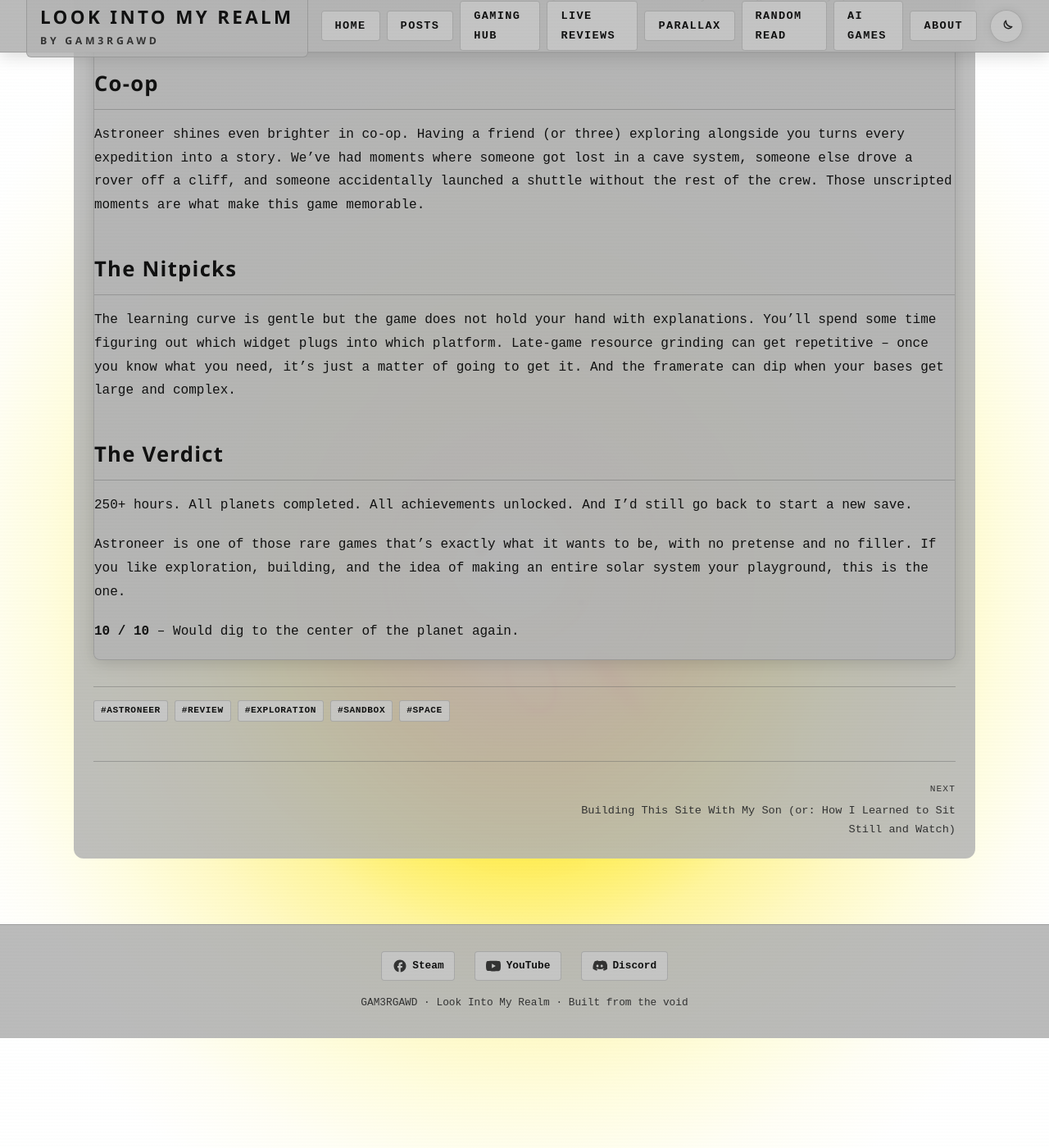
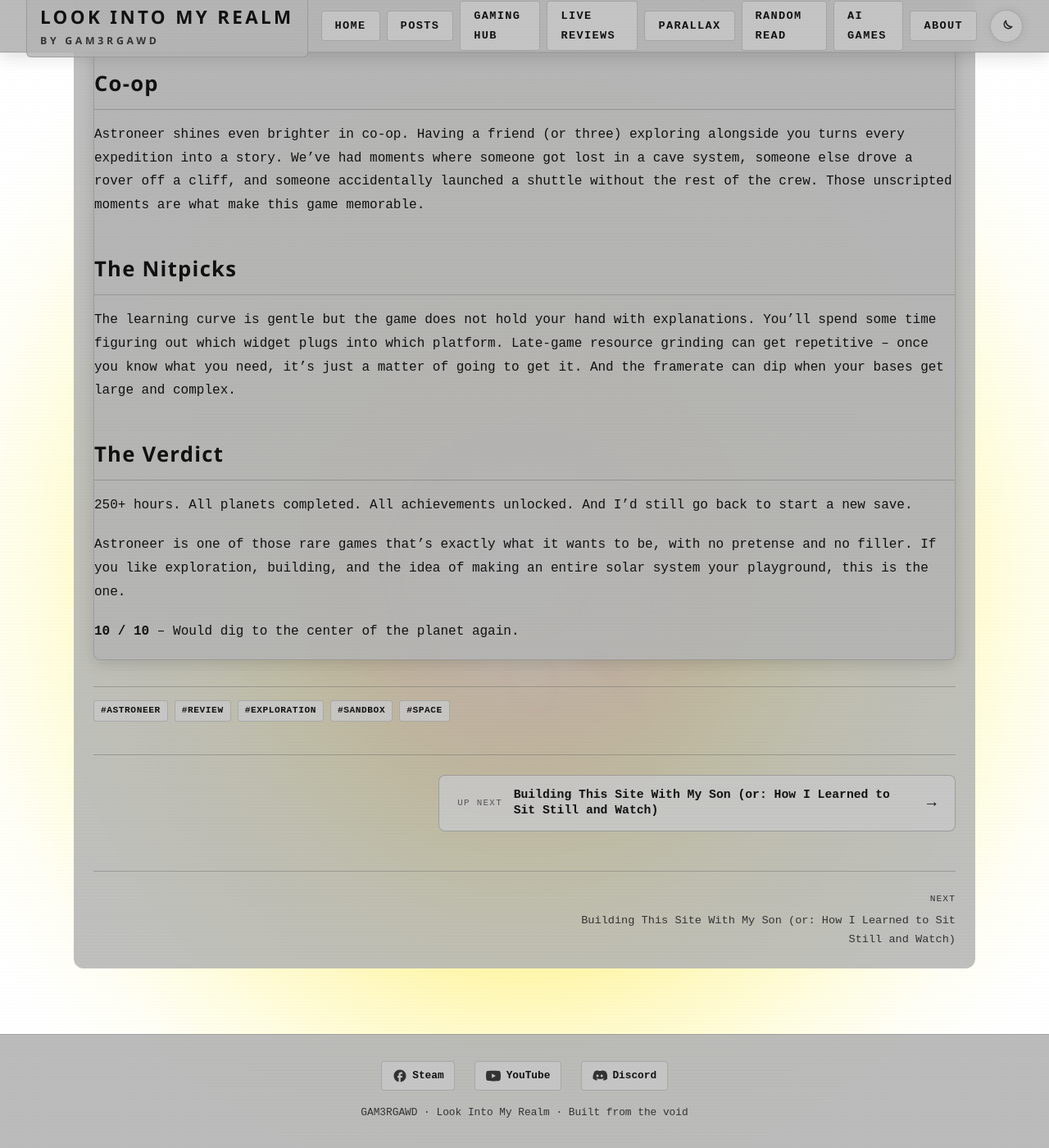
Before and after one commit to vitalnexus/blog, a Jekyll site: the page built from _posts/2026-02-20-astroneer-review.md, in a window 1280 px wide and 1400 px high, scrolled down 907 px. Shown: the whole window at 82% size. Built offline with Jekyll 4.4.1, drawn with Linux system fonts in a browser that asks for light colours.

Commit message:
refactor: add AI content category and enhance post navigation with "Read Next" feature

```diff
--- a/_config.yml
+++ b/_config.yml
@@ -52,3 +52,4 @@ category_list:
   - technology
   - gaming
   - space-travel
+  - ai-content
--- a/_layouts/post.html
+++ b/_layouts/post.html
@@ -26,6 +26,16 @@ layout: default
       {% endfor %}
     </div>
     {% endif %}
+
+    {% if page.next.url %}
+    <div class="read-next-wrap">
+      <a href="{{ page.next.url | relative_url }}" class="read-next-btn">
+        <span class="read-next-label">Up next</span>
+        <span class="read-next-title">{{ page.next.title }}</span>
+        <span class="read-next-arrow">&rarr;</span>
+      </a>
+    </div>
+    {% endif %}
   </article>
 
   <nav class="post-nav">
--- a/assets/css/style.css
+++ b/assets/css/style.css
@@ -1492,6 +1492,90 @@ img { max-width: 100%; height: auto; }
   gap: 1rem;
 }
 
+/* --- Read Next Post --- */
+.read-next-wrap {
+  display: flex;
+  justify-content: flex-end;
+  margin-top: 2.5rem;
+  padding-top: 1.5rem;
+  border-top: 1px solid var(--border);
+}
+
+.read-next-btn {
+  display: flex;
+  align-items: center;
+  gap: 0.85rem;
+  padding: 0.9rem 1.4rem;
+  background: var(--green-subtle);
+  border: 1px solid var(--green-dim);
+  border-radius: 8px;
+  color: var(--green);
+  text-decoration: none;
+  font-family: var(--font-mono);
+  transition: all 0.25s ease;
+  max-width: 60%;
+}
+
+.read-next-btn:hover {
+  background: rgba(0, 255, 65, 0.14);
+  border-color: var(--green);
+  box-shadow: 0 0 18px rgba(0, 255, 65, 0.18);
+  color: var(--green);
+  transform: translateX(3px);
+}
+
+.read-next-label {
+  font-size: 0.68rem;
+  text-transform: uppercase;
+  letter-spacing: 0.12em;
+  color: var(--text-dim);
+  white-space: nowrap;
+  flex-shrink: 0;
+}
+
+.read-next-title {
+  font-size: 0.92rem;
+  font-weight: 600;
+  color: inherit;
+  line-height: 1.3;
+  overflow: hidden;
+  display: -webkit-box;
+  -webkit-line-clamp: 2;
+  -webkit-box-orient: vertical;
+}
+
+.read-next-arrow {
+  font-size: 1.2rem;
+  flex-shrink: 0;
+  transition: transform 0.25s ease;
+}
+
+.read-next-btn:hover .read-next-arrow {
+  transform: translateX(4px);
+}
+
+/* Light mode */
+[data-theme='light'] .read-next-btn {
+  background: rgba(200, 200, 200, 0.85);
+  border-color: rgba(100, 100, 100, 0.4);
+  color: #111111;
+}
+
+[data-theme='light'] .read-next-btn:hover {
+  background: rgba(220, 220, 220, 0.95);
+  border-color: rgba(80, 80, 80, 0.6);
+  box-shadow: 0 0 12px rgba(0, 0, 0, 0.12);
+  color: #000000;
+}
+
+[data-theme='light'] .read-next-label {
+  color: #555555;
+}
+
+@media (max-width: 600px) {
+  .read-next-btn { max-width: 100%; }
+}
+
 .post-nav a {
   color: var(--text-dim);
   font-size: 0.85rem;
```
Also changed, not shown: _posts/2026-02-28-scrolling-and-reading-test-post.md (added, +114 -0 lines), posts.md (+1 -0 lines).
